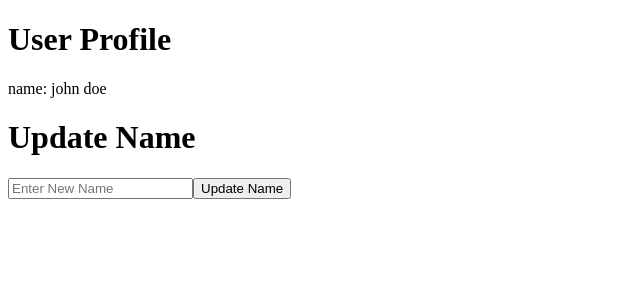
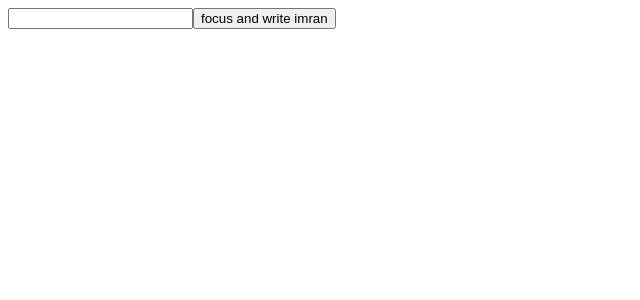
Before and after one commit to imran-techvoyager/React19, a React (Vite) app in the folder day-2/: page / in a window 1280 px wide. Shown: the top 300 px of the page, without its empty margins (0-640 px from the left). Built offline with nearby package versions, Linux system fonts and the light colour scheme.

Commit message:
feat(useRef): implement useRef hook

```diff
--- a/day-2/src/App.jsx
+++ b/day-2/src/App.jsx
@@ -4,6 +4,7 @@ import { createContext } from 'react';
 import { UserProvider } from './context/UserContext';
 import UserProfile from './context/UserProfile';
 import UserUpdate from './context/UserUpdate';
+import Reference from './ref/Reference';
 
 export const context = createContext();
 export const context1 = createContext();
@@ -18,10 +19,13 @@ const App = () => {
     //     <ComponentA />
     //   </context1.Provider>
     // </context.Provider>
-    <UserProvider>
-      <UserProfile />
-      <UserUpdate />
-    </UserProvider>
+    // <UserProvider>
+    //   <UserProfile />
+    //   <UserUpdate />
+    // </UserProvider>
+    <div>
+      <Reference />
+    </div>
   )
 }
 
--- /dev/null
+++ b/day-2/src/ref/Reference.jsx
@@ -0,0 +1,19 @@
+import { useRef } from "react"
+
+const Reference = () => {
+    const inputElement = useRef(null);
+
+    const focusAndWrite = () => {
+        inputElement.current.focus();
+        inputElement.current.value = "imran";
+    }
+
+  return (
+    <div>
+        <input type="text" ref={inputElement}/>
+        <button onClick={focusAndWrite}>focus and write imran</button>
+    </div>
+  )
+}
+
+export default Reference
```
